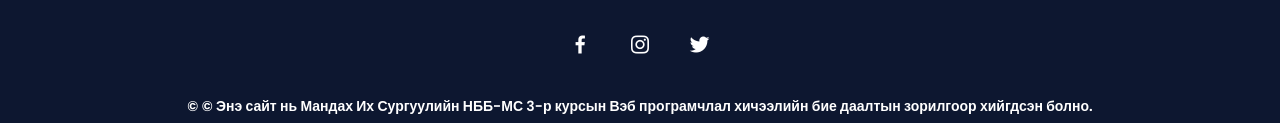
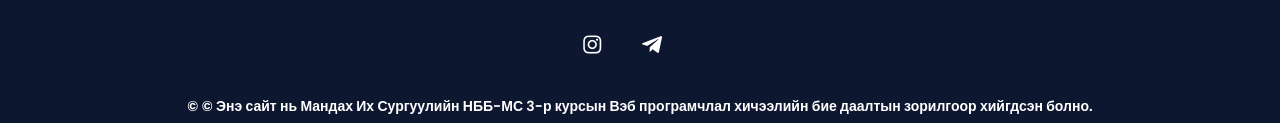
Before and after one commit to bnarann/mygmrnrn-website, a plain HTML site: page index.html in a window 1280 px wide. Shown: the part 3493-3616 px from the top of the page. Drawn offline with nearby package versions, Linux system fonts and the light colour scheme.

Commit message:
Update index.html

```diff
--- a/index.html
+++ b/index.html
@@ -179,9 +179,9 @@ les.css
         <footer class="footer">
             <p class="footer__title">Naran</p>
             <div class="footer__social">
-                <a href="#" class="footer__icon"><i class='bx bxl-facebook' ></i></a>
-                <a href="#" class="footer__icon"><i class='bx bxl-instagram' ></i></a>
-                <a href="#" class="footer__icon"><i class='bx bxl-twitter' ></i></a>
+                <a href="https://accountscenter.instagram.com/profiles/17841406963652647/manage/" class="footer__icon"><i class='bx bxl-instagram' ></i></a>
+                <a href="https://web.telegram.org/k/" class="footer__icon"><i class='bx bxl-telegram' ></i></a>
+                <a href="www.facebook.com/bmyagmarnaran?mibextid=LQQJ4d" class="footer__icon"><i class='bx bxl- facebook' ></i></a>
             </div>
             <p class="footer__copy">&#169; © Энэ сайт нь Мандах Их Сургуулийн НББ-МС 3-р курсын Вэб програмчлал хичээлийн бие даалтын зорилгоор хийгдсэн болно.</p>
         </footer>
```
